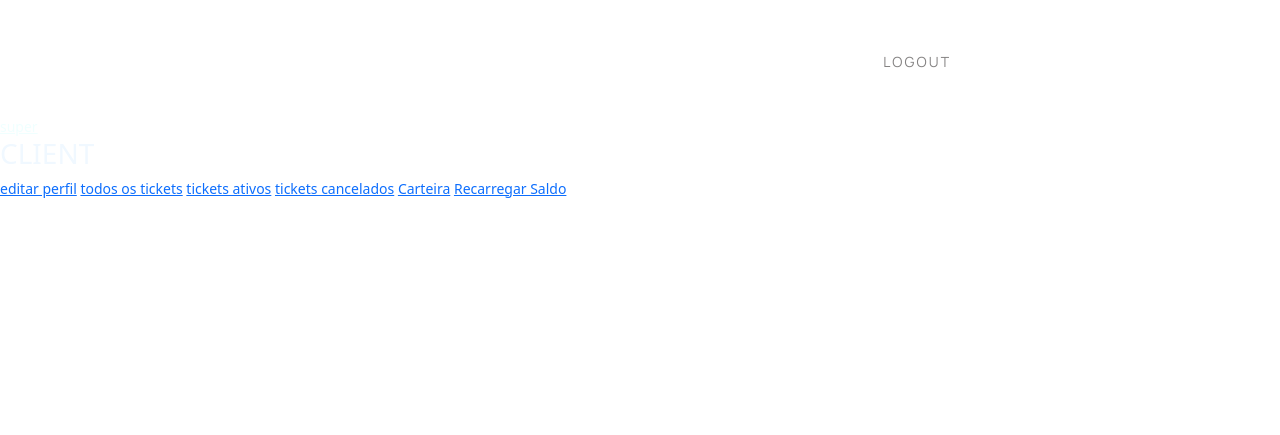
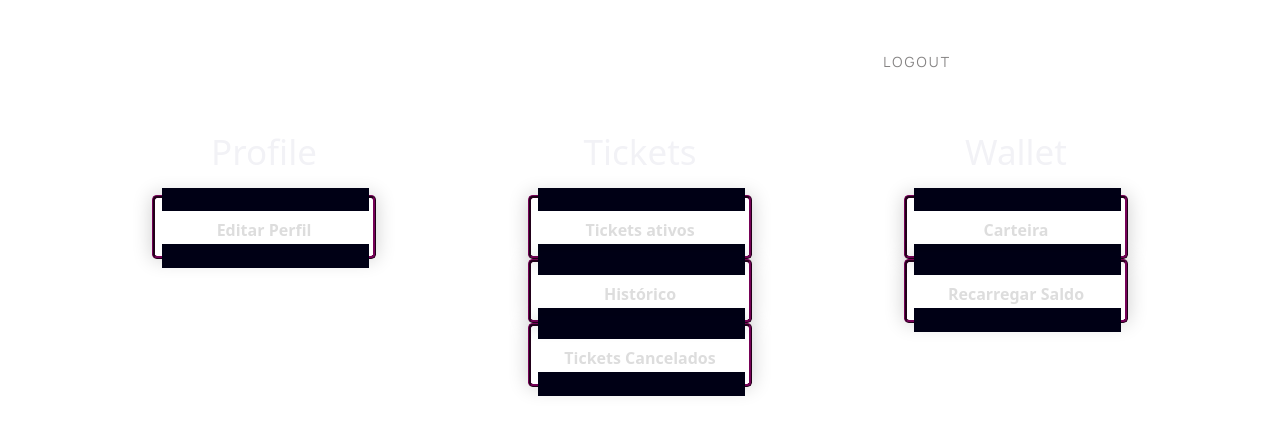
Before and after one commit to mariahlins/PS-MovieTicketBookingSystem, a Django app: page /users/perfil/ in a window 1280 px wide. Shown: the top 435 px of the page. Run offline with Django 5.2, Linux system fonts and the light colour scheme; a user stored in the database is signed in; some libraries are stand-ins or nearby versions.

Commit message:
Perfil do cliente

```diff
--- a/cinemas/static/cinemas/css/styles.css
+++ b/cinemas/static/cinemas/css/styles.css
@@ -271,19 +271,6 @@ button:hover {
 	        transform: scale(1.1);
 }
 
-.fa-play-circle {
-	color: #255;
-	font-size: 160px;
-	margin-top: 110px;
-	-webkit-animation: bounce 1.0s -0.4s infinite;
-	        animation: bounce 1.0s -0.4s infinite;
-}
-
-.fa-play-circle:hover {
-	color: aqua;
-	animation: bounce 0.4s infinite;
-}
-
 @-webkit-keyframes bounce {
 	8% {
 		transform: scale(0.8);
@@ -305,3 +292,163 @@ button:hover {
 		opacity: 0;
 	}
 }
+
+.noscroll{
+  overflow: hidden;
+}
+
+.login-container {
+  display: flex;
+  justify-content: center;
+  align-items: center;
+}
+
+.login-box {
+  padding: 10px;
+  border-radius: 8px;
+  box-shadow: 0px 4px 20px rgba(0, 0, 0, 0.1);
+  width: 70%;
+  max-width: 280px;
+  text-align: center;
+}
+
+.login-box h2 {
+  margin-bottom: 20px;
+  font-family: Manrope, sans-serif;
+  color: #f2f6fa;
+}
+
+.login-btn {
+  background-color: #242a96;
+  color: #ddd;
+  padding: 10px 35px;
+  border: none;
+  border-radius: 4px;
+  cursor: pointer;
+  font-size: 16px;
+  font-family: Arial, sans-serif;
+  transition: 200ms ease-in-out;
+}
+
+.login-btn:hover {
+  background-color: #10167b;
+  color: white;
+}
+
+.loginform {
+  --clr-alpha: #26223f60;
+  --bg-dark: #595860;
+  --bg-light: #efefef;
+  --clr: #242a96;
+  display: flex;
+  flex-direction: column;
+  gap: 1rem;
+  max-width: 300px;
+}
+
+.loginform input[type="text"],
+.loginform input[type="password"],
+.loginform input[type="email"],
+.loginform input[type="date"] {
+  border-radius: 0.5rem;
+  padding: 1rem 0.75rem;
+  width: 100%;
+  border: none;
+  background-color: var(--clr-alpha);
+  outline: 2px solid var(--bg-dark);
+}
+
+.loginform input[type="text"]:focus,
+.loginform input[type="password"]:focus {
+  outline: 2px solid var(--clr);
+}
+
+.loginform label {
+  align-self: flex-start;
+  color: #f2f2f6;
+  font-weight: 600;
+  font-size: 16px;
+}
+
+.span {
+  text-decoration: none;
+  color: var(--bg-dark);
+}
+
+.span a {
+  color: #373dab;
+}
+
+.perfil{
+  display: flex;
+  justify-content: space-evenly;
+}
+
+.perfil h1{
+  color: #f2f2f6;
+  display: flex;
+  justify-content: center;
+}
+
+.submenu{
+  display: flex;
+  flex-direction: column;
+}
+
+.submenu a{
+  align-items: center;
+  text-decoration: none;
+  color: #ddd;
+  transition: 150ms ease-in-out;
+}
+
+.submenu a:hover{
+  color: white;
+}
+
+.buttonperfil {
+  width: 14em;
+  position: relative;
+  height: 4em;
+  border: 3px ridge #760157;
+  outline: none;
+  background-color: transparent;
+  color: white;
+  transition: 1s;
+  border-radius: 0.3em;
+  font-size: 16px;
+  font-weight: bold;
+  cursor: pointer;
+}
+
+.buttonperfil::after {
+  content: "";
+  position: absolute;
+  top: -10px;
+  left: 3%;
+  width: 95%;
+  height: 40%;
+  background-color: #000015;
+  transition: 0.3s;
+  transform-origin: center;
+}
+
+.buttonperfil::before {
+  content: "";
+  transform-origin: center;
+  position: absolute;
+  top: 80%;
+  left: 3%;
+  width: 95%;
+  height: 40%;
+  background-color: #000015;
+  transition: 0.2s;
+}
+
+.buttonperfil:hover::before, button:hover::after {
+  transform: scale(0)
+}
+
+.buttonperfil:hover {
+  box-shadow: inset 0px 0px 15px #4b012b;
+}
--- a/cinemas/templates/cinemas/base.html
+++ b/cinemas/templates/cinemas/base.html
@@ -38,8 +38,6 @@
             <li><a class="menu2" href="{% url 'register' %}">Register</a></li>
         {% endif %}
     </ul>
-    <a href="{% url 'registerStaff' %}" style="color: azure;">super</a>
-
     {% block content %}{% endblock content %}
 
     <script src="https://code.jquery.com/jquery-3.6.0.min.js"></script>
--- a/users/templates/users/perfilClient.html
+++ b/users/templates/users/perfilClient.html
@@ -1,12 +1,34 @@
 {% extends 'cinemas/base.html' %}
 {% block content %}
 
-<h2 style="color: aliceblue;">CLIENT</h2>
-<a href="{% url 'editProfile' %}">editar perfil</a>
-<a href="{% url 'ticketHistory' %}">todos os tickets</a>
-<a href="{% url 'activeTickets' %}">tickets ativos</a>
-<a href="{% url 'cancelledTicket' %}">tickets cancelados</a>
-<a href="{% url 'walletDetail' %}">Carteira</a>
-<a href="{% url 'recharge' %}">Recarregar Saldo</a>
+<div class="perfil">
+    <div class="submenu">
+        <h1>Profile</h1>
+        <button class="buttonperfil">
+            <a href="{% url 'editProfile' %}">Editar Perfil</a>
+        </button>
+    </div>
+    <div class="submenu">
+        <h1>Tickets</h1>
+        <button class="buttonperfil">
+            <a href="{% url 'activeTickets' %}">Tickets ativos</a><br>
+        </button>
+        <button class="buttonperfil">
+            <a href="{% url 'ticketHistory' %}">Histórico</a><br>
+        </button>
+        <button class="buttonperfil">
+            <a href="{% url 'cancelledTicket' %}">Tickets Cancelados</a>
+        </button>
+    </div>
+    <div class="submenu">
+        <h1>Wallet</h1>
+        <button class="buttonperfil">
+            <a href="{% url 'walletDetail' %}">Carteira</a><br>
+        </button>
+        <button class="buttonperfil">
+            <a href="{% url 'recharge' %}">Recarregar Saldo</a>
+        </button>
+    </div>
+</div>
 
 {% endblock content %}
```
Also changed, not shown: users/templates/users/login.html (+13 -6 lines), users/templates/users/register.html (+14 -6 lines), db.sqlite3.
